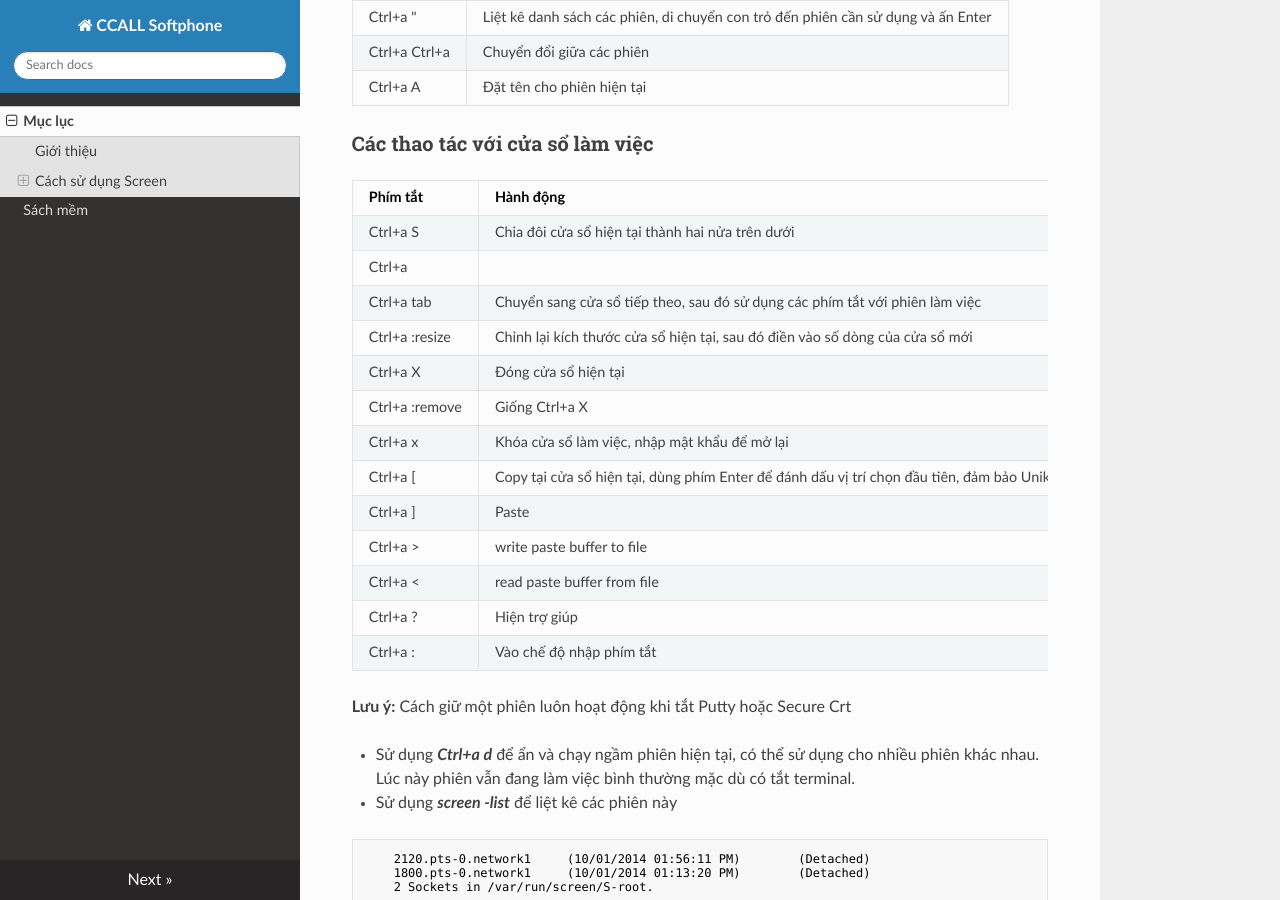
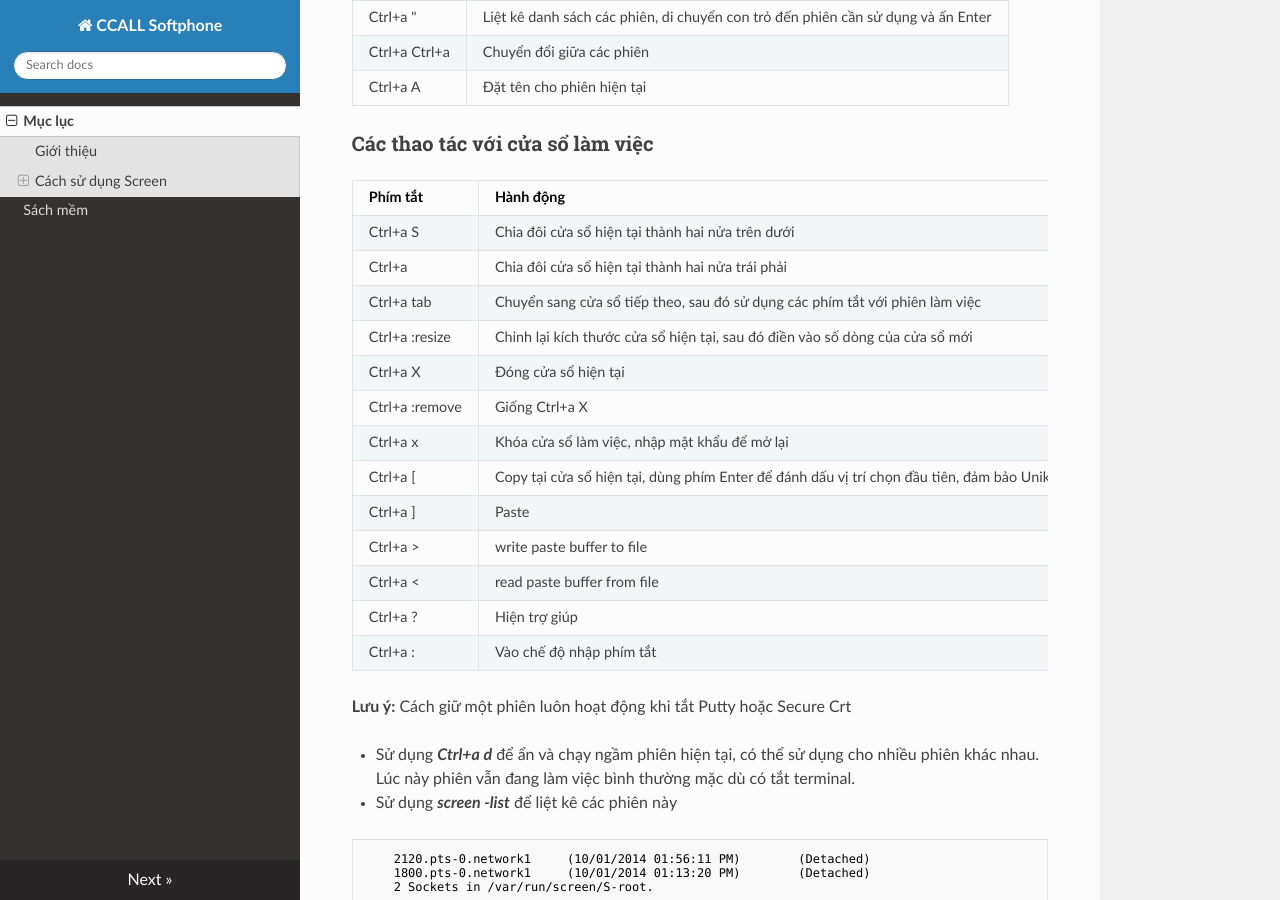
Before and after one commit to tinhs2cop/screen-command-linux, an MkDocs documentation site: the page built from docs/index.md, in a window 1280 px wide and 900 px high, scrolled down 1570 px. Built offline with MkDocs 1.6.1, drawn with Linux system fonts in a browser that asks for light colours; nearby versions of some CDN libraries; old or Windows-style settings are respelled for this version of MkDocs.

Commit message:
Update index.md

```diff
--- a/docs/index.md
+++ b/docs/index.md
@@ -52,21 +52,21 @@ exit
 
 ### Các thao tác với cửa sổ làm việc
 
-| Phím tắt | Hành động |  |
-| :--- | :--- | :--- |
-| Ctrl+a S | Chia đôi cửa sổ hiện tại thành hai nửa trên dưới |  |
-| Ctrl+a |  | Chia đôi cửa sổ hiện tại thành hai nửa trái phải |
-| Ctrl+a tab | Chuyển sang cửa sổ tiếp theo, sau đó sử dụng các phím tắt với phiên làm việc |  |
-| Ctrl+a :resize | Chỉnh lại kích thước cửa sổ hiện tại, sau đó điền vào số dòng của cửa sổ mới |  |
-| Ctrl+a X | Đóng cửa sổ hiện tại |  |
-| Ctrl+a :remove | Giống Ctrl+a X |  |
-| Ctrl+a x | Khóa cửa sổ làm việc, nhập mật khẩu để mở lại |  |
-| Ctrl+a \[ | Copy tại cửa sổ hiện tại, dùng phím Enter để đánh dấu vị trí chọn đầu tiên, đảm bảo Unikey đã tắt, Enter để kết thúc chọn |  |
-| Ctrl+a \] | Paste |  |
-| Ctrl+a &gt; | write paste buffer to file |  |
-| Ctrl+a &lt; | read paste buffer from file |  |
-| Ctrl+a ? | Hiện trợ giúp |  |
-| Ctrl+a : | Vào chế độ nhập phím tắt |  |
+| Phím tắt | Hành động |
+| :--- | :--- |
+| Ctrl+a S | Chia đôi cửa sổ hiện tại thành hai nửa trên dưới |
+| Ctrl+a | Chia đôi cửa sổ hiện tại thành hai nửa trái phải |
+| Ctrl+a tab | Chuyển sang cửa sổ tiếp theo, sau đó sử dụng các phím tắt với phiên làm việc |
+| Ctrl+a :resize | Chỉnh lại kích thước cửa sổ hiện tại, sau đó điền vào số dòng của cửa sổ mới |
+| Ctrl+a X | Đóng cửa sổ hiện tại |
+| Ctrl+a :remove | Giống Ctrl+a X |
+| Ctrl+a x | Khóa cửa sổ làm việc, nhập mật khẩu để mở lại |
+| Ctrl+a \[ | Copy tại cửa sổ hiện tại, dùng phím Enter để đánh dấu vị trí chọn đầu tiên, đảm bảo Unikey đã tắt, Enter để kết thúc chọn |
+| Ctrl+a \] | Paste |
+| Ctrl+a &gt; | write paste buffer to file |
+| Ctrl+a &lt; | read paste buffer from file |
+| Ctrl+a ? | Hiện trợ giúp |
+| Ctrl+a : | Vào chế độ nhập phím tắt |
 
 **Lưu ý:** Cách giữ một phiên luôn hoạt động khi tắt Putty hoặc Secure Crt
 
```
